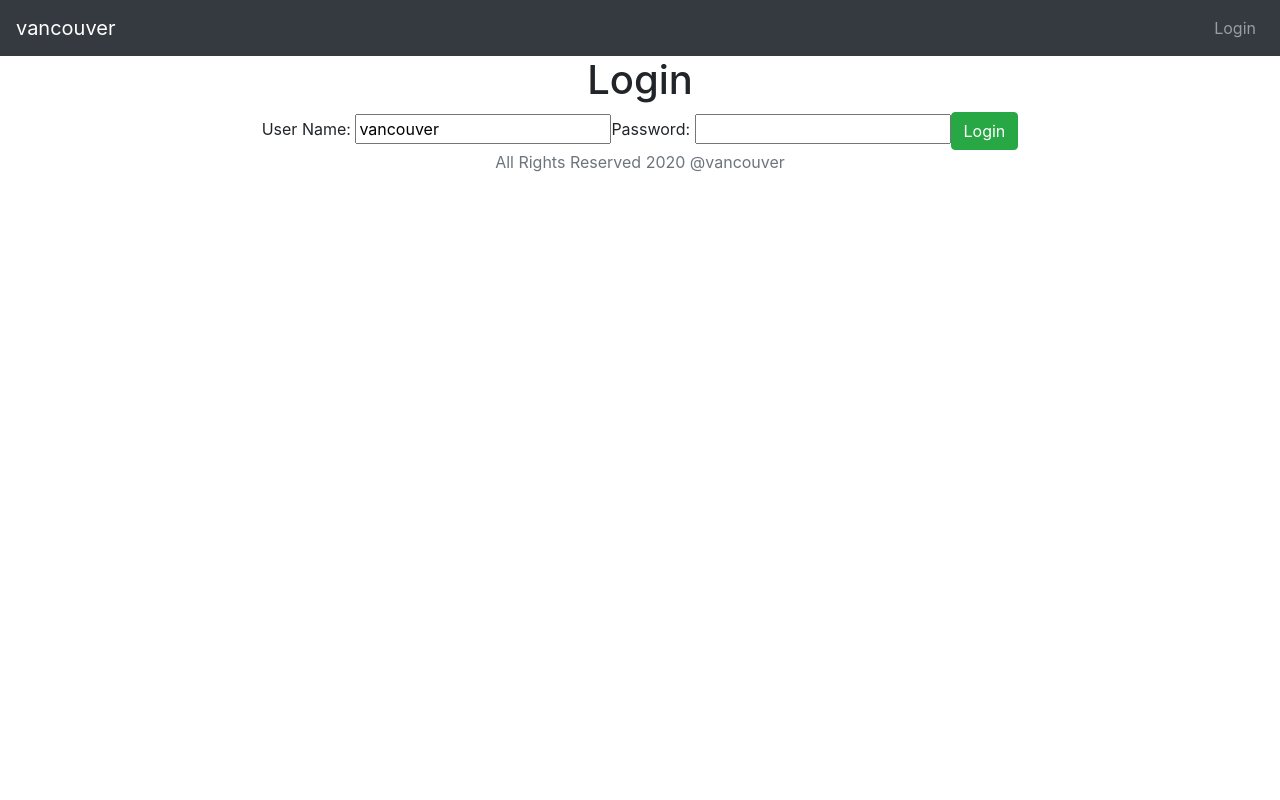
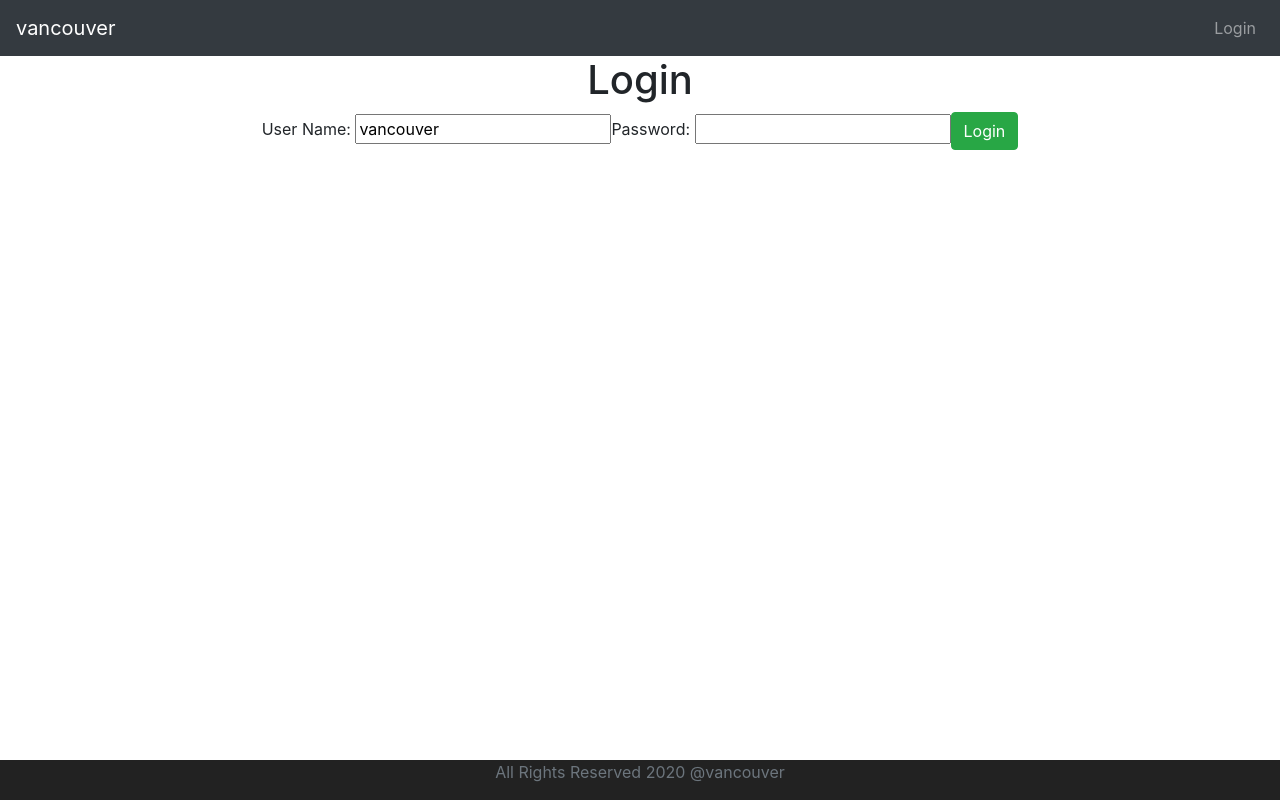
Before and after one commit to vancouver29/fullstack_springboot_react_todoslist, a React (Create React App) app in the folder frontend/todoslist/: page / in a window 1280 px wide. Built offline with nearby package versions, Linux system fonts and the light colour scheme.

Commit message:
34- Connecting React with Restful API- 4 - Adding Axios and Creating Hel

```diff
--- a/frontend/todoslist/package.json
+++ b/frontend/todoslist/package.json
@@ -6,6 +6,7 @@
     "@testing-library/jest-dom": "^4.2.4",
     "@testing-library/react": "^9.3.2",
     "@testing-library/user-event": "^7.1.2",
+    "axios": "^0.20.0",
     "react": "^16.13.1",
     "react-dom": "^16.13.1",
     "react-router-dom": "^5.2.0",
--- a/frontend/todoslist/src/App.css
+++ b/frontend/todoslist/src/App.css
@@ -1,3 +1,11 @@
+.footer {
+  position: absolute;
+  bottom: 0;
+  width: 100%;
+  height: 40px;
+  background-color: #222222;
+}
+
 .App {
   text-align: center;
 }
--- /dev/null
+++ b/frontend/todoslist/src/api/todo/HelloWorldService.js
@@ -0,0 +1,10 @@
+import axios from "axios";
+
+class HelloWorldService {
+  executeHelloWorldService() {
+    return axios.get("http://localhost:8080/hello-world/");
+    // console.log("executed service");
+  }
+}
+
+export default new HelloWorldService();
--- a/frontend/todoslist/src/components/todo/WelcomeComponent.js
+++ b/frontend/todoslist/src/components/todo/WelcomeComponent.js
@@ -1,5 +1,6 @@
 import React, { Component } from "react";
 import { Link } from "react-router-dom";
+import HelloWorldService from "../../api/todo/HelloWorldService";
 
 export default class WelcomeComponent extends Component {
   constructor(props) {
@@ -30,6 +31,9 @@ export default class WelcomeComponent extends Component {
   }
 
   retrieveWelcomeMessage() {
-    console.log("retrieve clicked");
+    HelloWorldService.executeHelloWorldService().then((response) =>
+      console.log(response)
+    );
+    //.catch()
   }
 }
```
Also changed, not shown: 1 other file (tests, documents, lock files or other folders).
